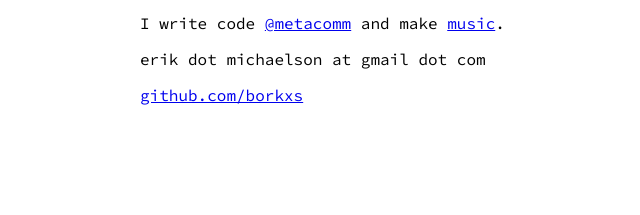
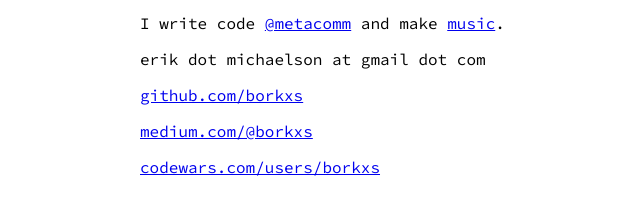
Before and after one commit to borkxs/borkxs.com, a website: page index.html in a window 1280 px wide. Shown: the part 419-634 px from the top of the page, without its empty margins (300-940 px from the left). Drawn offline with Linux system fonts and the light colour scheme.

Commit message:
adding some links

```diff
--- a/index.html
+++ b/index.html
@@ -23,6 +23,8 @@
     <p>I write code <a href="http://twitter.com/metacomm">@metacomm</a> and make <a href="http://soundcloud.com/insulttogingery">music</a>.</p>
     <p>erik dot michaelson at gmail dot com</p>
     <p><a href="http://github.com/borkxs">github.com/borkxs</a></p>
+    <p><a href="http://medium.com/@borkxs">medium.com/@borkxs</a></p>
+    <p><a href="http://codewars.com/users/borkxs">codewars.com/users/borkxs</a></p>
   </section>
 </body>
 </html>
```
